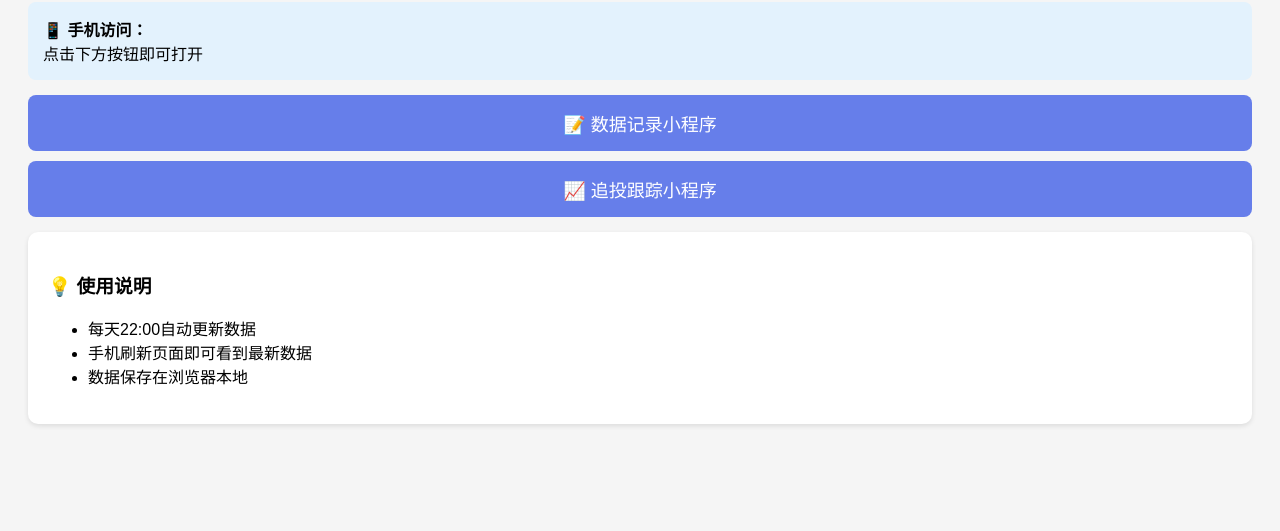
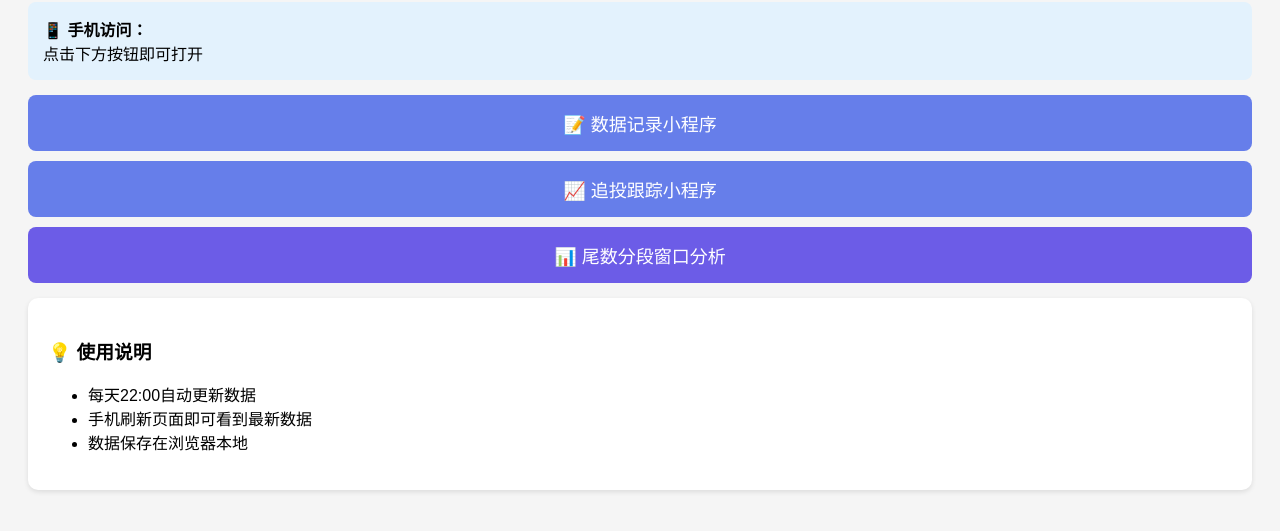
Before and after one commit to Ben88881931/caishenye-app, a plain HTML site: page index.html in a window 1280 px wide. Shown: the part 115-646 px from the top of the page. Drawn offline with Linux system fonts and the light colour scheme.

Commit message:
首页加入尾数分析器链接

```diff
--- a/index.html
+++ b/index.html
@@ -23,6 +23,8 @@
 
     <a href="财神爷-追投跟踪.html">📈 追投跟踪小程序</a>
 
+    <a href="尾数分析器.html" style="background: #6c5ce7;">📊 尾数分段窗口分析</a>
+
     <div class="card">
         <h3>💡 使用说明</h3>
         <ul>
```
